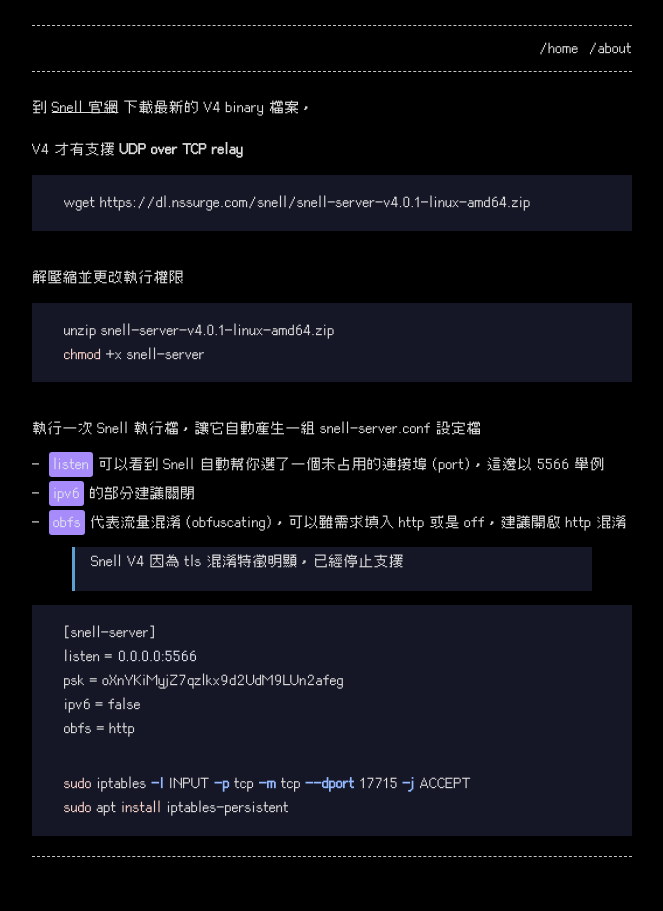
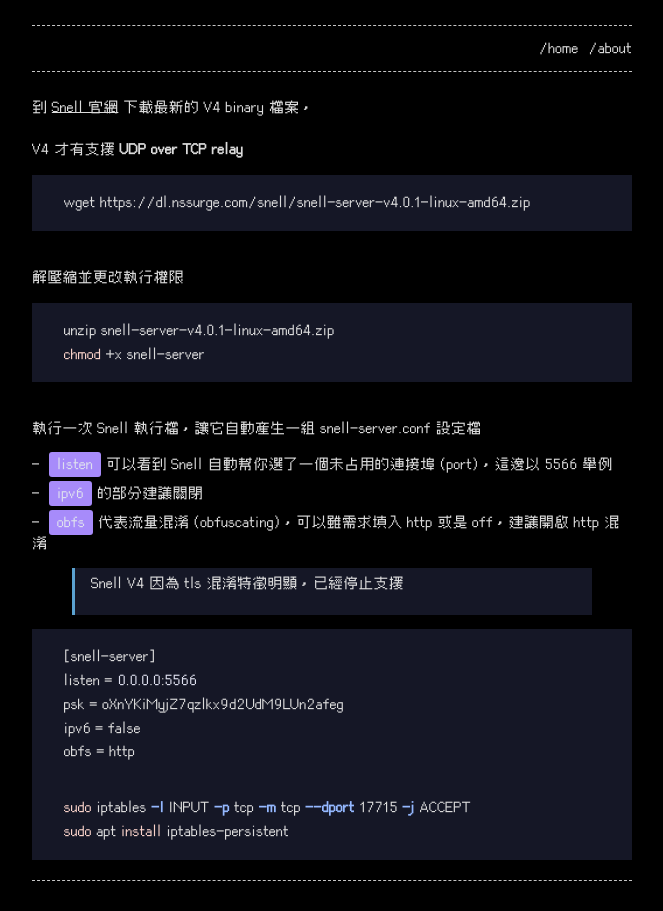
Before and after one commit to morningdip/home, a Jekyll site: the page built from _posts/2024-01-08-ponte.md, in a window 1280 px wide. Shown: the whole page, without its empty margins (308-971 px from the left). Built offline with Jekyll 4.4.1, drawn with Linux system fonts in a browser that asks for light colours.

Commit message:
Update base.scss

```diff
--- a/_sass/base.scss
+++ b/_sass/base.scss
@@ -29,6 +29,7 @@ blockquote {
   border-left: 3px solid var(--carolina-blue);
   background-color: var(--raisin-black);
   padding: 4px 4px 4px 16px;
+  line-height: 1.7 !important;
 }
 @media only screen and (max-device-width: 500px) { * { font-size: $mobile-font-size !important; } }
 
@@ -89,7 +90,7 @@ code.language-plaintext.highlighter-rouge {
   background-color: var(--lavender-floral);
   border-radius: 3px;
   color: var(--lavender-web);
-  padding: 4px 4px;
+  padding: 4px 8px;
 }
 .highlight .c { color: var(--roman-silver); font-style: italic } /* Comment */
 .highlight .err { color: var(--congo-pink); } /* Error */
```
